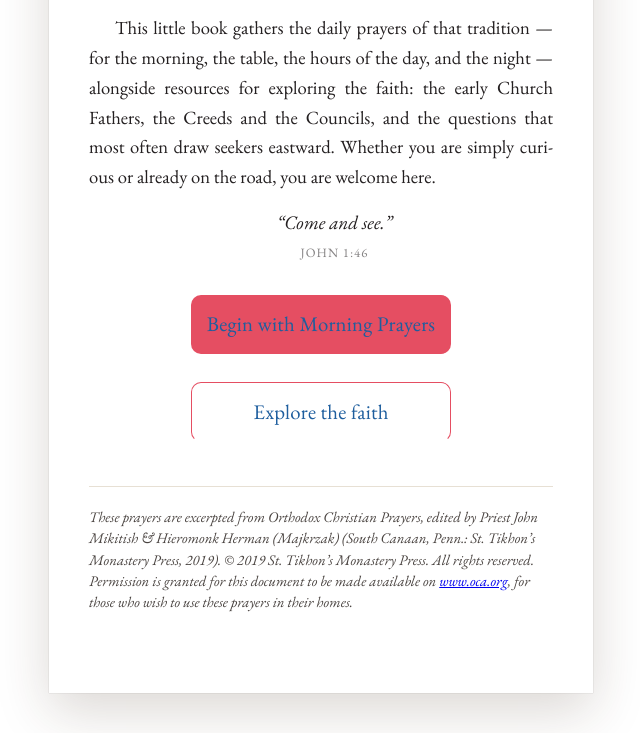
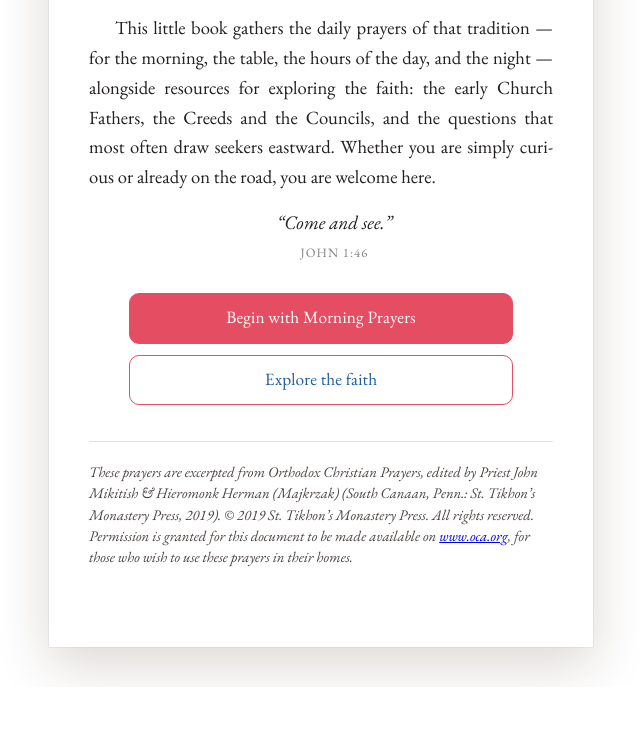
Before and after one commit to d4vid4nderson/OthroPrayers, a plain HTML site: page index.html in a window 1280 px wide. Shown: the part 1060-1793 px from the top of the page, without its empty margins (319-959 px from the left). After the commit the page ends 1747 px from the top, so only its background shows below. Drawn offline with Linux system fonts and the light colour scheme.

Commit message:
Fix landing CTA button color and clipping (#24)
The old `.cover nav`/`.cover nav a` rules (from the removed contents
list) matched the new <nav class="landing-cta">, overriding the button
text color, enlarging the font, and forcing width:fit-content — which
mis-colored "Begin with Morning Prayers" and clipped "Explore the
faith". Remove the dead cover-nav rules and make the CTA styles
self-contained with explicit colors and a dark-mode override.


Claude-Session: https://claude.ai/code/session_01DGojXV1obQcHnF6EY3RPW9

Co-authored-by: Claude <noreply@anthropic.com>

```diff
--- a/styles.css
+++ b/styles.css
@@ -257,17 +257,6 @@ figure.banner img{ width:min(100%, 30rem); }
   margin:.6em 0 1.4em;
 }
 .cover h1 .i{ letter-spacing:0; }
-.cover nav{ margin:1.4rem auto 2rem; width:fit-content; max-width:100%; text-align:left; }
-.cover nav a{
-  display:block;
-  color:var(--link);
-  text-decoration:none;
-  font-size:1.3rem;
-  margin:.42em 0;
-  border-bottom:1px solid transparent;
-  overflow-wrap:break-word;   /* long entries wrap instead of overflowing */
-}
-.cover nav a:hover{ border-bottom-color:var(--link); }
 .colophon{
   overflow-wrap:break-word;
   font-size:.92rem;
@@ -306,20 +295,18 @@ figure.banner img{ width:min(100%, 30rem); }
 }
 .landing-cta{
   display:flex; flex-direction:column; gap:.7rem;
-  max-width:24rem; margin:1.8rem auto .4rem;
+  width:100%; max-width:24rem; margin:1.8rem auto .4rem;
 }
-.cta{
-  display:block; text-align:center; text-decoration:none;
-  padding:.85rem 1rem; border-radius:10px;
+.landing-cta .cta{
+  display:block; width:100%; text-align:center; text-decoration:none;
+  padding:.85rem 1rem; border-radius:10px; border:1px solid var(--rubric);
   background:var(--rubric); color:#fff;
-  font-size:1.08rem; letter-spacing:.01em;
+  font-size:1.08rem; letter-spacing:.01em; line-height:1.25; margin:0;
 }
-.cta:hover{ filter:brightness(1.07); }
-.cta-ghost{
-  background:none; color:var(--link);
-  border:1px solid var(--rubric);
-}
-html[data-theme="dark"] .cta-ghost{ color:var(--ink); }
+.landing-cta .cta:hover{ filter:brightness(1.07); }
+.landing-cta .cta-ghost{ background:none; color:var(--link); }
+html[data-theme="dark"] .landing-cta .cta{ color:#fff; }
+html[data-theme="dark"] .landing-cta .cta-ghost{ color:var(--ink); }
 
 /* ---- bottom tab bar (dedicated mobile navigation) ------------------- */
 .tabbar{
```
